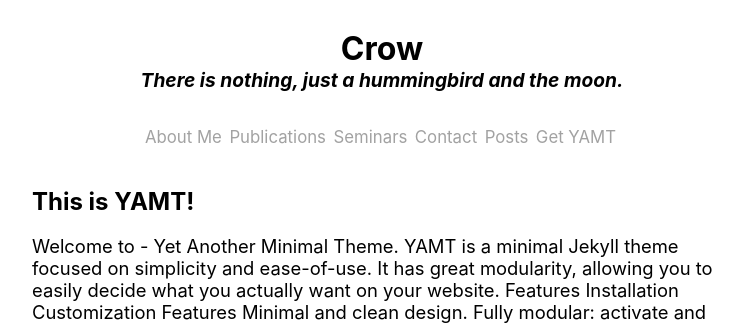
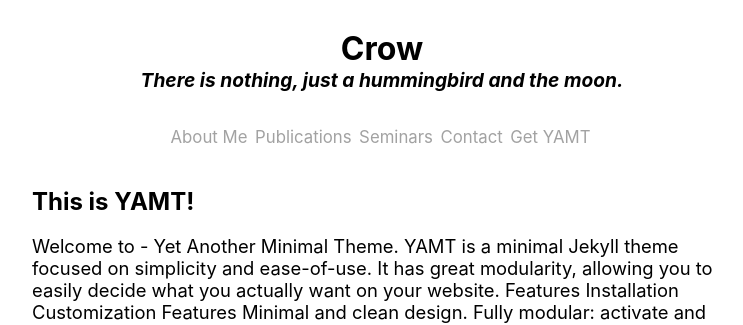
Before and after one commit to ICOTRT2024/Crow-Moon.github.io, a Jekyll site: the page built from index.html, in a window 1280 px wide. Shown: the top 325 px of the page, without its empty margins (258-1001 px from the left). Built offline with Jekyll 4.4.1, drawn with Linux system fonts in a browser that asks for light colours; nearby versions of some CDN libraries; the list of posts is cut into pages by our own code.

Commit message:
delete posts

```diff
--- a/_data/pages.yml
+++ b/_data/pages.yml
@@ -3,5 +3,4 @@ pages:
   - {name: 'Publications', url: 'publications.html'}
   - {name: 'Seminars', url: 'seminar.html'}
   - {name: 'Contact', url: 'contact.html'}
-  - {name: 'Posts', url:'post.html'}
   - {name: 'Get YAMT', url: 'https://github.com/PandaSekh/Jekyll-YAMT'}
```
